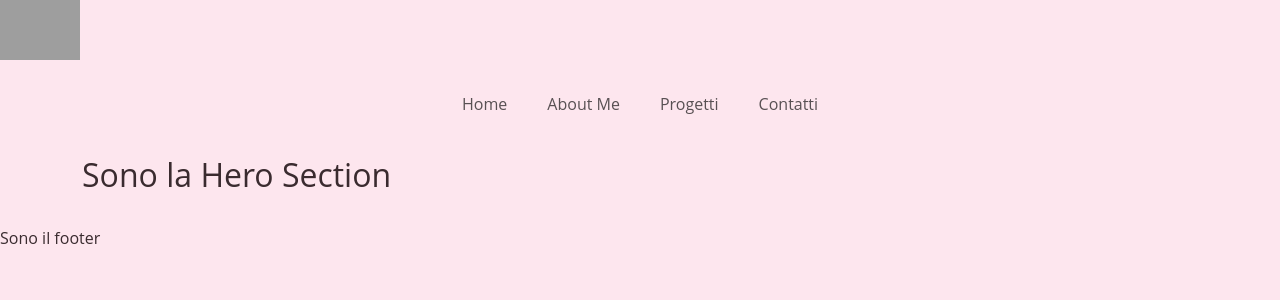
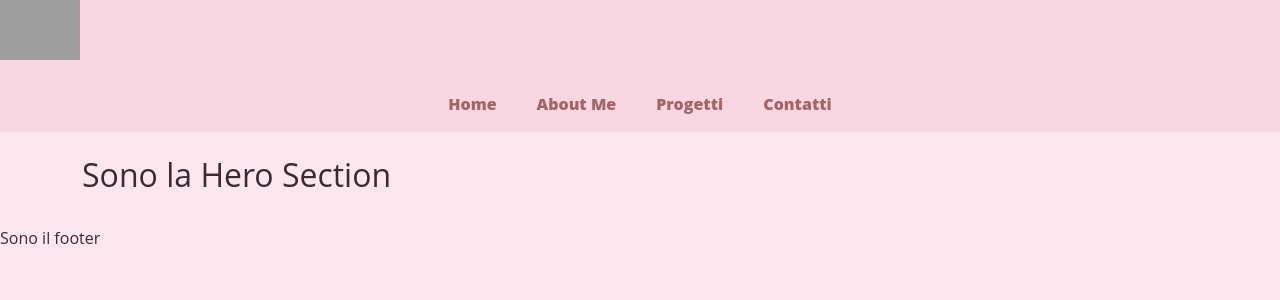
Before and after one commit to LindaTancini/LindaTancini-Portfolio, a React (Vite) app: page / in a window 1280 px wide. Shown: the top 300 px of the page. Built offline with nearby package versions, Linux system fonts and the light colour scheme; grey boxes are pictures that could not be loaded.

Commit message:
feat: import style

```diff
--- a/src/index.css
+++ b/src/index.css
@@ -1 +1,3 @@
 @import "./styles/_reset.css";
+@import "./styles/_navbar.css";
+@import "./styles/_header.css";
```
